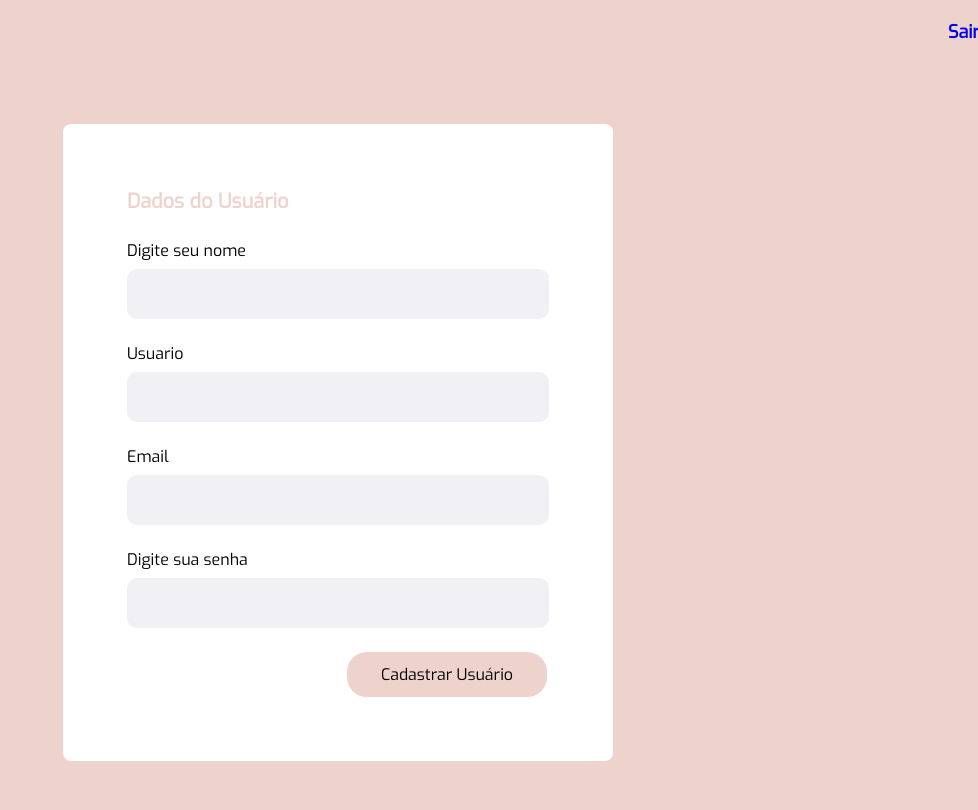
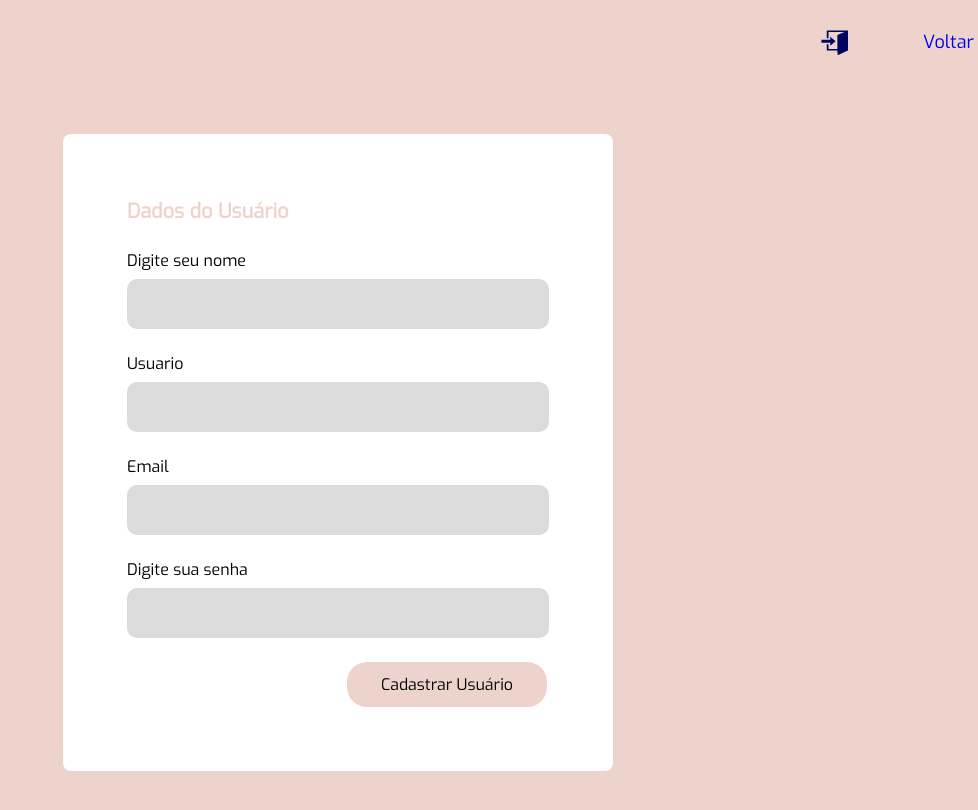
Before and after one commit to GabrielCarreiro/pet-home, a plain HTML site: page record.html in a window 1280 px wide. Shown: the whole page, without its empty margins (302-1280 px from the left). Drawn offline with Linux system fonts and the light colour scheme.

Commit message:
Versão inicial

```diff
--- a/record.html
+++ b/record.html
@@ -11,7 +11,7 @@
     <div id="page-record">
     <div class="content">
         <header>
-            <a href="index.html"> <span></span> Sair </a>
+            <a href="index.html"> <span></span> Voltar </a>
         </header>
         <form action="">
                 <legend>
--- a/styles/create-place.css
+++ b/styles/create-place.css
@@ -34,7 +34,7 @@ form{
 }
 
 form legend h2{
-    color: #d38d7c;
+    color: var(--second-color);
 
 }
 
@@ -63,7 +63,7 @@ form .field{
 }
 
 form input, form select{
-    background-color: #e6e6e6;
+    background-color: var(--white-color);
     border: 0;
     font-size: 16px;
     padding: 16px 24px;
@@ -82,7 +82,7 @@ form .field-group .field + .field{
 }
 
 form textarea{
-    background-color: #e6e6e6;
+    background-color:var(--white-color);
     border: 0;
     border-radius: 10px;
     font-size: 16px;
@@ -104,7 +104,7 @@ form button{
 }
 
 form button:hover{
-    background-color: #d38d7c;
+    background-color: var(--second-color);
 }
 
 .place-grid{
@@ -113,9 +113,9 @@ form button:hover{
 }
 
 .place-grid li{
-    background-color: #e6e6e6;
+    background-color: var(--white-color);
     list-style: none;
-    border: 2px solid #e6e6e6;
+    border: 2px solid var(--white-color);
     border-radius: 20px;
     height: 100px;
     display: flex;
@@ -146,7 +146,7 @@ form button:hover{
 
 .place-grid li.selected{
     background: #e1faec;
-    border: 2px solid #d38d7c;
+    border: 2px solid var(--second-color);
 }
 
 .place-grid li img,
--- a/styles/login.css
+++ b/styles/login.css
@@ -37,37 +37,35 @@ body{
 }
 
 .content header{
-	margin-top: 20px;
-	margin-left: 1100px;
-	font-size: 18px;
-	font-family: 'Exo', sans-serif;
-	font-weight: 200;
-	display: flex;
-	justify-content: center;
-	align-items: center;
-
+    margin-left: 1225px;
+    margin-top: 30px;
+    display: flex;
+    justify-content: space-between;
+    align-items: center;
 }
 
+.content header{
+    font-size: 18px;
+}
 .content header span{
+    background-image: url(../assets/enter.svg);
+    display: flex;
+    position: absolute;
+    width: 32px;
+    height: 32px;
+    right: 208px;
+    top: 22px;
+}
 
 
-	background-image: url(../assets/enter.svg);
-	width: 30px;
-	height: 30px;
-	position: absolute;
-	right: 220px;
-	top: 15px;
-
-}
-
-.header{
+.title{
 	position: absolute;
 	top: calc(50% - 130px);
 	left: calc(50% - 55px);
 	z-index: 2;
 }
 
-.header div{
+.title div{
 	float: left;
 	color: #fff;
 	font-family: 'Exo', sans-serif;
@@ -75,7 +73,7 @@ body{
 	font-weight: 200;
 }
 
-.header div span{
+.title div span{
 	color: #010497;
 }
 
--- a/styles/main.css
+++ b/styles/main.css
@@ -4,6 +4,8 @@
 :root{
     --primary-color: #010497;
     --title-color: #eed3cc;
+    --second-color: #d38d7c;
+    --white-color: #dbdbdb;
 }
 
 html{
--- a/styles/record.css
+++ b/styles/record.css
@@ -1,13 +1,25 @@
 
 #page-record .content header{
-   display: flex;
-    margin-top: 20px;
-    margin-left: 1250px;
-    font-family: 'Exo',sans-serif;
-    font-size: 18px;
-    font-weight: bold;
+    margin-left: 1225px;
+    margin-top: 30px;
+    display: flex;
+    justify-content: space-between;
+    align-items: center;
 }
 
+#page-record .content header{
+    font-size: 18px;
+}
+
+#page-record .content header span{
+    background-image: url(../assets/enter.svg);
+    display: flex;
+    position: absolute;
+    width: 32px;
+    height: 32px;
+    right: 130px;
+    top: 23px;
+}
 
 form{
     background-color: white;
@@ -41,7 +53,7 @@ form .field{
 }
 
 form input{
-    background-color: #f0f0f5;
+    background-color: #dbdbdb;
     border: 0;
     padding: 16px 24px;
     font-size: 16px;
--- a/styles/search.css
+++ b/styles/search.css
@@ -51,5 +51,5 @@
     outline: none;
 }
 .content form button:hover{
-    background-color: #d38d7c;
+    background-color: var(--second-color);
 }
```
Also changed, not shown: index.html (+1 -1 lines), page-results.html (+3 -0 lines), styles/page-results.css (+23 -1 lines).
